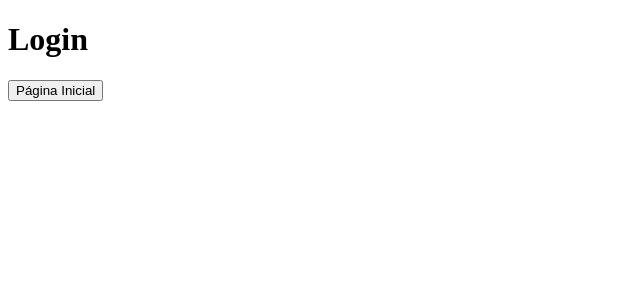
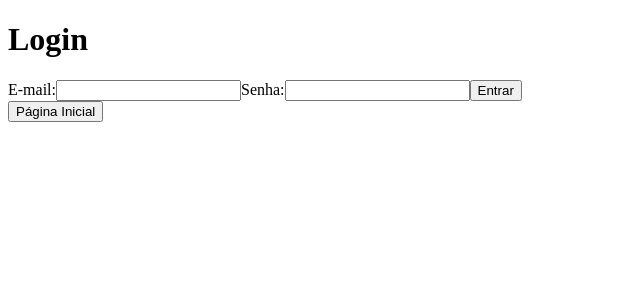
Before and after one commit to 4ugusto5ouza/aulas-react-lucas-souza, a React (Create React App) app: page /entrar in a window 1280 px wide. Shown: the top 300 px of the page, without its empty margins (0-640 px from the left). Built offline with nearby package versions, Linux system fonts and the light colour scheme.

Commit message:
Adicionado formulario login e useState

```diff
--- a/src/app/pages/login/Login.tsx
+++ b/src/app/pages/login/Login.tsx
@@ -1,14 +1,43 @@
+import { FormEvent, useState } from "react";
 import { useNavigate } from "react-router-dom";
 export const Login = () => {
+  const [email, setEmail] = useState("");
+  const [senha, setSenha] = useState("");
   const navigate = useNavigate();
 
   const handleClick = () => {
+    navigate("pagina-inicial");
+  };
+  const handleSubmit = (event: FormEvent) => {
+    event.preventDefault();
+    console.log(email, senha);
     navigate("pagina-inicial");
   };
 
   return (
     <div>
       <h1>Login</h1>
+      <form onSubmit={handleSubmit}>
+        <label>
+          <span>E-mail:</span>
+          <input
+            type="text"
+            required
+            value={email}
+            onChange={(e) => setEmail(e.target.value)}
+          />
+        </label>
+        <label>
+          <span>Senha:</span>
+          <input
+            type="password"
+            required
+            value={senha}
+            onChange={(e) => setSenha(e.target.value)}
+          />
+        </label>
+        <button>Entrar</button>
+      </form>
       <button onClick={handleClick}>Página Inicial</button>
     </div>
   );
```
